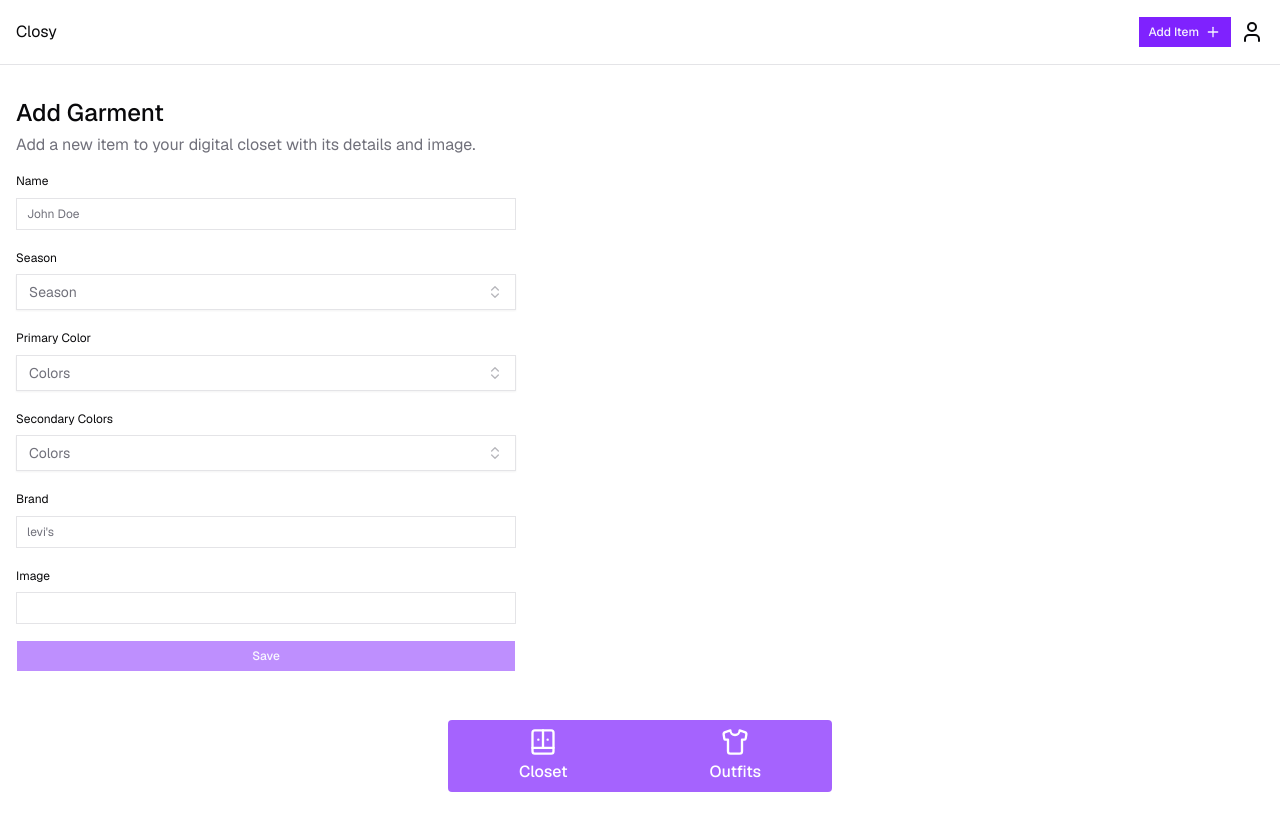
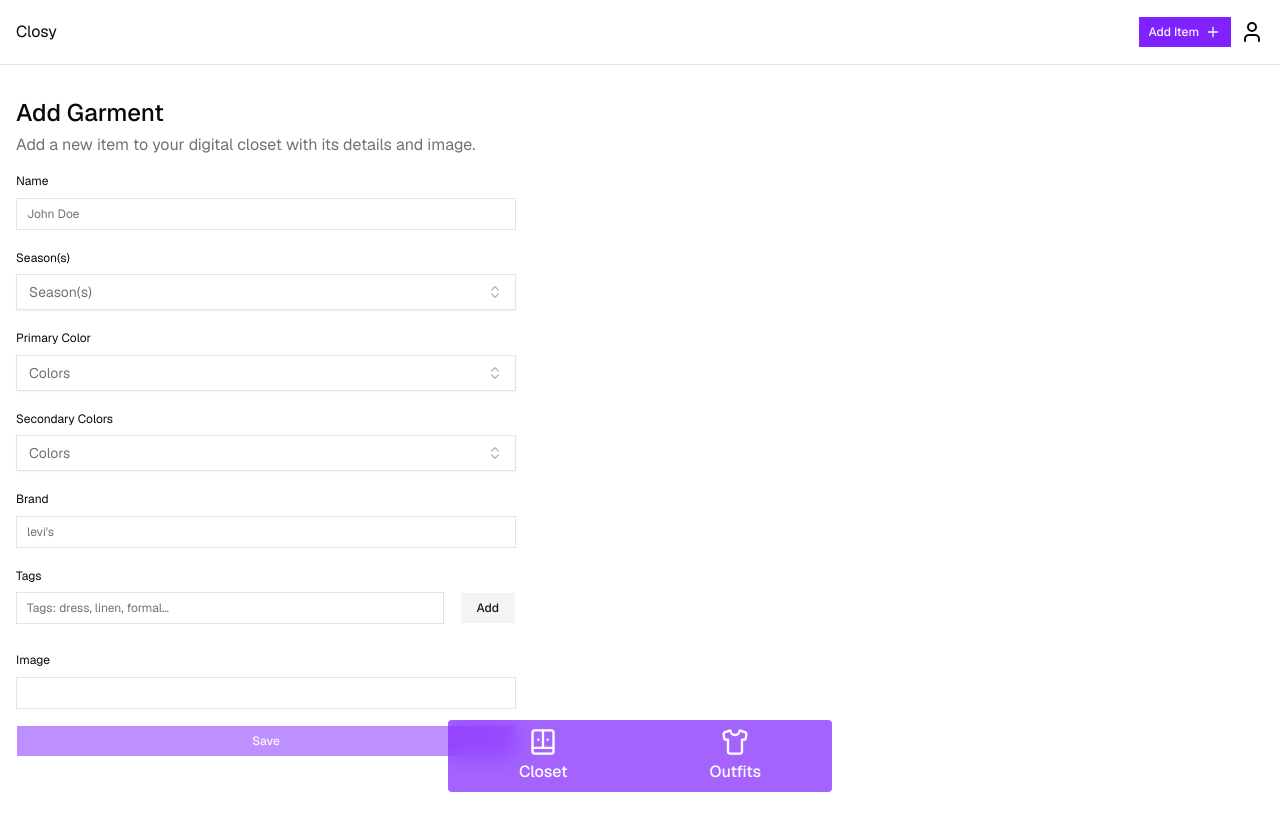
Before and after one commit to yahrour/digital-closet, a Next.js app: page /garments/new in a window 1280 px wide. Shown: the top 830 px of the page. Before the commit the page ends 800 px from the top, so only its background shows below. Built offline with nearby package versions, Linux system fonts and the light colour scheme.

Commit message:
Add tags input for new garment, update garments season column to array, and improve Zod error messages

```diff
--- a/actions/db.ts
+++ b/actions/db.ts
@@ -1,5 +1,9 @@
+"use server";
+
+import { newGarmentSchemaType } from "@/app/garments/new/page";
 import { query } from "@/lib/db";
-import { cacheTag } from "next/cache";
+import { newGarmentSchema } from "@/schemas";
+import { cacheTag, updateTag } from "next/cache";
 
 export async function getColors({ user_id }: { user_id: string | undefined }) {
   "use cache";
@@ -33,3 +37,9 @@ export async function getColors({ user_id }: { user_id: string | undefined }) {
     return null;
   }
 }
+
+export async function addNewGarment(formData: newGarmentSchemaType) {
+  console.log("data: ", formData);
+
+  updateTag("colors");
+}
--- a/app/garments/new/page.tsx
+++ b/app/garments/new/page.tsx
@@ -27,8 +27,10 @@ import {
 } from "@/components/ui/multi-select";
 
 import { colorsType, seasonsType } from "@/constants";
+import { Badge } from "@/components/ui/badge";
+import { addNewGarment } from "@/actions/db";
 
-type newGarmentSchemaType = z.infer<typeof newGarmentSchema>;
+export type newGarmentSchemaType = z.infer<typeof newGarmentSchema>;
 
 export default function New() {
   const form = useForm<newGarmentSchemaType>({
@@ -36,10 +38,12 @@ export default function New() {
     mode: "onSubmit",
     defaultValues: {
       name: "",
-      season: "",
+      seasons: [],
       primaryColor: "",
       secondaryColors: [],
       brand: "",
+      tags: [],
+      tagInput: "",
       imageUrl: "",
     },
   });
@@ -49,8 +53,31 @@ export default function New() {
   } | null>(null);
   const [isPending, setIsPendig] = useState(false);
 
+  const handleAddTag = () => {
+    const tag = form.getValues("tagInput")?.trim();
+
+    if (!tag) {
+      form.setError("tagInput", { message: "tag cannot be empty" });
+      return;
+    }
+    if (tag.length > 25) {
+      form.setError("tagInput", { message: "tag too long" });
+      return;
+    }
+
+    const currentTags = form.getValues("tags") ?? [];
+    if (currentTags.includes(tag)) {
+      form.setError("tagInput", { message: "tag already exist" });
+      return;
+    }
+
+    form.setValue("tags", [...currentTags, tag]);
+    form.setValue("tagInput", "");
+    form.clearErrors("tagInput");
+  };
+
   const onSubmit = async (formData: newGarmentSchemaType) => {
-    console.log("formatdata: ", formData);
+    await addNewGarment(formData);
   };
 
   return (
@@ -87,26 +114,23 @@ export default function New() {
             )}
           />
           <Controller
-            name="season"
+            name="seasons"
             control={form.control}
             render={({ field, fieldState }) => (
               <Field data-invalid={fieldState.invalid}>
-                <FieldLabel htmlFor="season">Season</FieldLabel>
+                <FieldLabel htmlFor="seasons">Season(s)</FieldLabel>
 
                 <MultiSelect
-                  single
-                  values={field.value ? [field.value] : []}
-                  onValuesChange={(values) => {
-                    field.onChange(values[0] ?? "");
-                  }}
+                  values={field.value}
+                  onValuesChange={field.onChange}
                 >
                   <MultiSelectTrigger className="flex-1">
                     <MultiSelectValue
-                      id="season"
+                      id="seasons"
                       {...field}
                       aria-invalid={fieldState.invalid}
                       overflowBehavior="cutoff"
-                      placeholder="Season"
+                      placeholder="Season(s)"
                     />
                   </MultiSelectTrigger>
                   <MultiSelectContent>
@@ -227,6 +251,46 @@ export default function New() {
             )}
           />
 
+          <div className="space-y-2">
+            <Controller
+              name="tagInput"
+              control={form.control}
+              render={({ field, fieldState }) => (
+                <>
+                  <div className="flex items-end gap-4 w-full">
+                    <Field className="flex-1" data-invalid={fieldState.invalid}>
+                      <FieldLabel htmlFor="tags">Tags</FieldLabel>
+                      <Input
+                        {...field}
+                        aria-invalid={fieldState.invalid}
+                        id="tags"
+                        type="text"
+                        autoComplete="off"
+                        placeholder="Tags: dress, linen, formal…"
+                      />
+                    </Field>
+                    <Button
+                      variant="secondary"
+                      className="cursor-pointer px-4 py-2"
+                      onClick={handleAddTag}
+                    >
+                      Add
+                    </Button>
+                  </div>
+                  {fieldState.invalid && (
+                    <FieldError errors={[fieldState.error]} />
+                  )}
+                </>
+              )}
+            />
+
+            <div className="flex gap-2">
+              {form.watch("tags")?.map((tag) => (
+                <Badge key={tag}>{tag}</Badge>
+              ))}
+            </div>
+          </div>
+
           <Controller
             name="imageUrl"
             control={form.control}
--- a/schemas/index.ts
+++ b/schemas/index.ts
@@ -62,10 +62,14 @@ export const accountDetailsSchema = z
   });
 
 export const newGarmentSchema = z.object({
-  name: z.string().min(1, "please set a name").max(50, "name too long"),
-  season: z.enum(seasonsType, "please select a season"),
+  name: z.string().trim().min(1, "please set a name").max(50, "name too long"),
+  seasons: z
+    .array(z.enum(seasonsType, "please select a season"))
+    .min(1, "please select a season(s)"),
   primaryColor: z.enum(colorsType, "please select a primary color"),
   secondaryColors: z.array(z.enum(colorsType)).optional(),
   brand: z.string().min(1, "please set a brand name"),
+  tags: z.array(z.string()).optional(),
+  tagInput: z.string("tag too short").max(25, "tag too long"),
   imageUrl: z.url(),
 });
```
Also changed, not shown: 1 other file (tests, documents, lock files or other folders).
